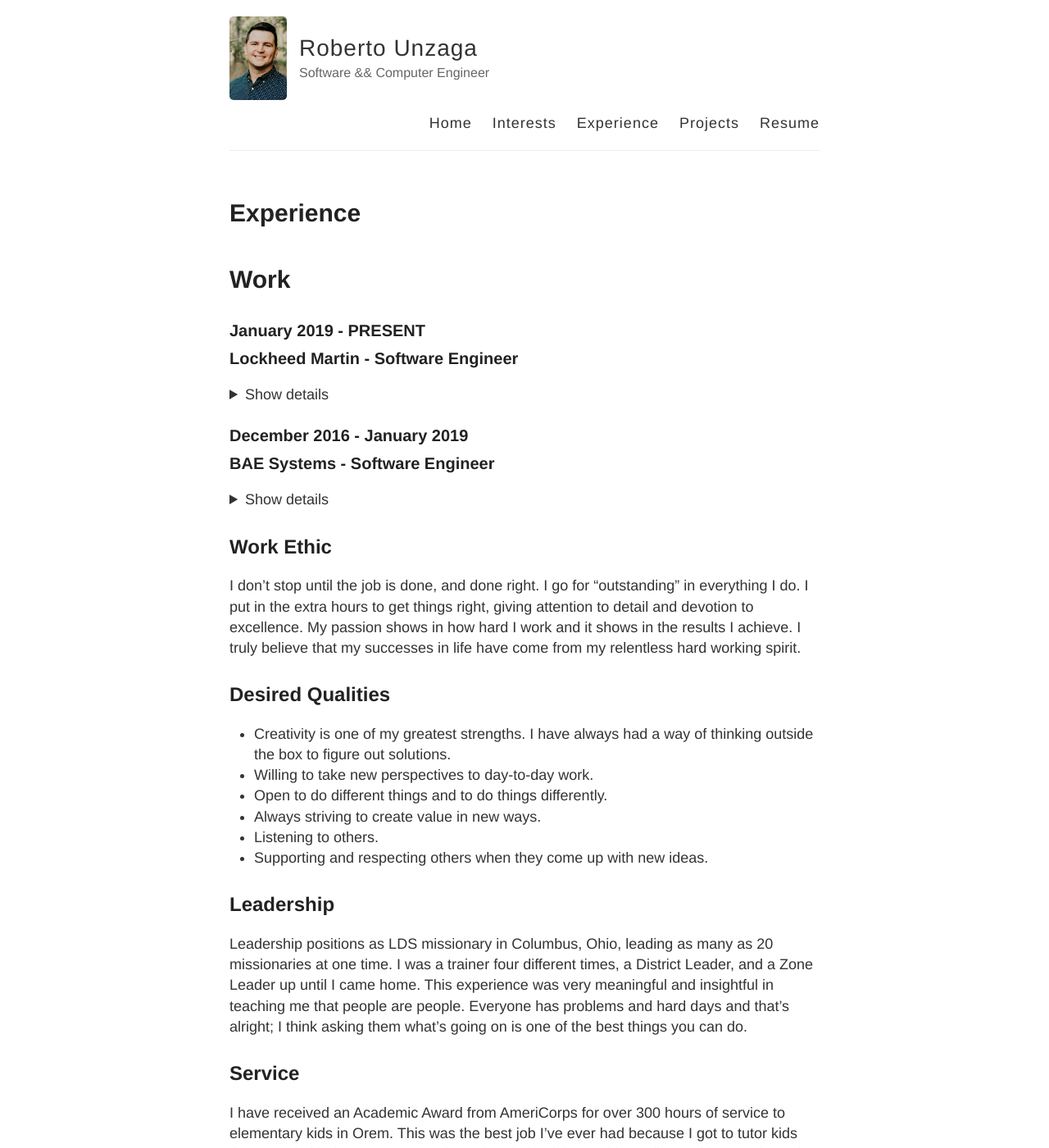
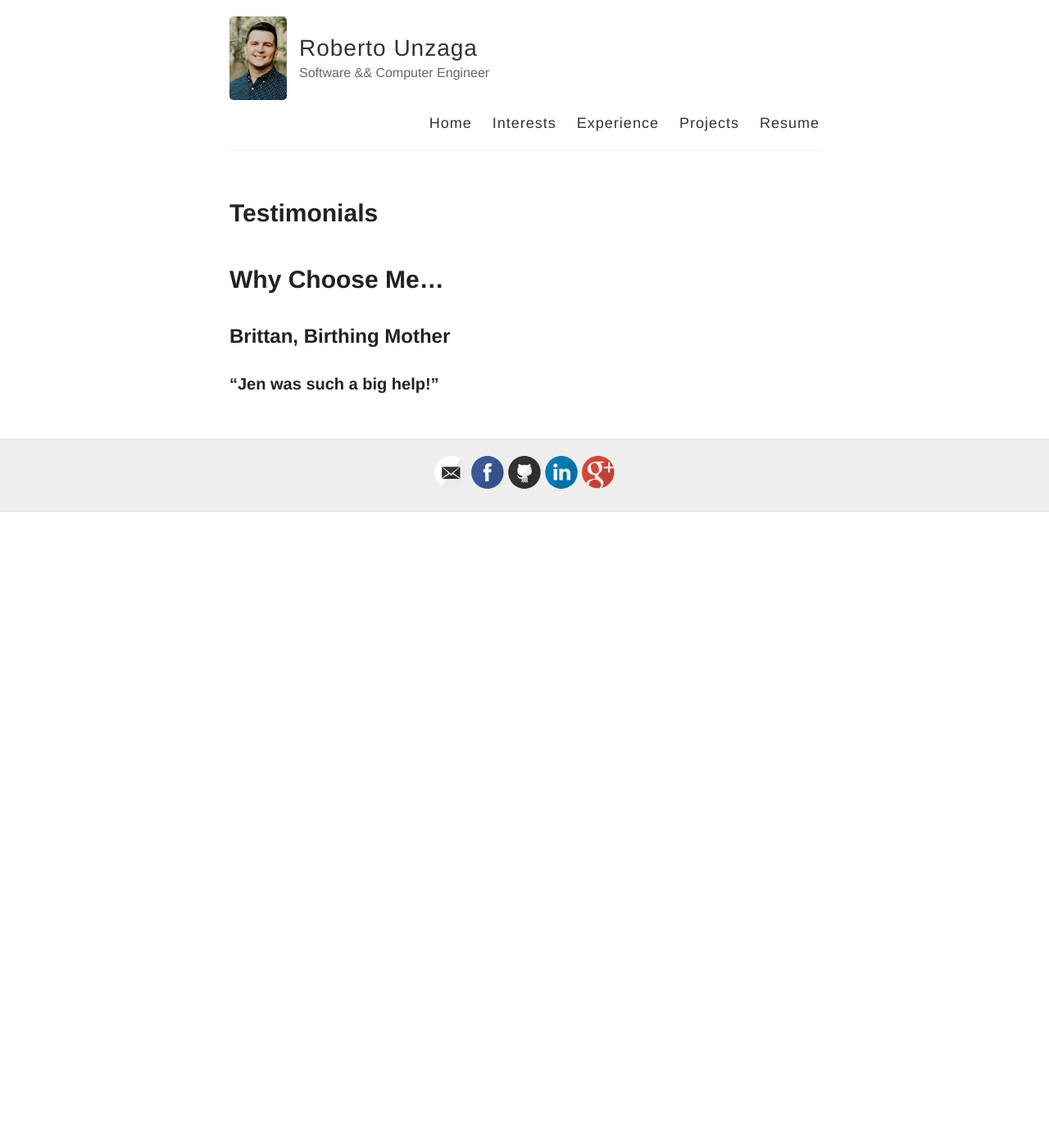
Before and after one commit to runzaga/TravelShacking.github.io, a Jekyll site: the page built from experience.md, in a window 1280 px wide and 1400 px high. Shown: the whole window at 82% size. Built offline with Jekyll 4.4.1, drawn with Linux system fonts in a browser that asks for light colours; some of the changed text lies outside the part shown.

Commit message:
Update experience.md

```diff
--- a/experience.md
+++ b/experience.md
@@ -1,76 +1,10 @@
 ---
 layout: page
-title: Experience
-permalink: /experience/
+title: Testimonials
+permalink: /testimonials/
 ---
 
-# Work
+# Why Choose Me...
 
-### January 2019 - PRESENT <br> Lockheed Martin - Software Engineer
-<details>
-  <summary>
-    Show details
-  </summary>
-  <ul>
-    <li>Unit Testing Satellite software on virtual Linux system using Visual Studio and the Command Line</li>
-    <li>Learned to use Google Test/Mock and VNC Viewer easily and am working remotely in Agile environment</li>
-  </ul>
-</details>
-
-### December 2016 - January 2019 <br> BAE Systems - Software Engineer
-<details>
-  <summary>
-   Show details
-  </summary>
-  <ul>
-    <li>Developed, as a team, the Process Model Toolkit (PMT) using C# and WPF</li>
-    <li>Increased model speed by 300% by eliminating redundant programming and implementing threading</li>
-    <li>Communicated directly with government customer face-to-face to make improvements to PMT</li>
-    <li>Created presentations for customer and internal employees to use as guide</li>
-  </ul>
-</details>
-
-
-## Work Ethic
-I don’t stop until the job is done, and done right. I go for “outstanding” in everything I do. I put in the extra hours to get things right, giving attention to detail and devotion to excellence. My passion shows in how hard I work and it shows in the results I achieve. I truly believe that my successes in life have come from my relentless hard working spirit.
-
-## Desired Qualities
-
-<ul>
-  <li>Creativity is one of my greatest strengths. I have always had a way of thinking outside the box to figure out solutions.</li>
-  <li>Willing to take new perspectives to day-to-day work.</li>
-  <li>Open to do different things and to do things differently.</li>
-  <li>Always striving to create value in new ways.</li>
-  <li>Listening to others.</li>
-  <li>Supporting and respecting others when they come up with new ideas.</li>
-</ul>
-
-## Leadership
-Leadership positions as LDS missionary in Columbus, Ohio, leading as many as 20 missionaries at one time. I was a trainer four different times, a District Leader, and a Zone Leader up until I came home. This experience was very meaningful and insightful in teaching me that people are people. Everyone has problems and hard days and that's alright; I think asking them what's going on is one of the best things you can do.
-
-## Service
-I have received an Academic Award from AmeriCorps for over 300 hours of service to elementary kids in Orem. This was the best job I've ever had because I got to tutor kids that were in kindergarten up to 6th grade. I helped them with reading, writing, math, and got to help two Brazilian children and one Russian child learn English. I also helped with their first musical in years and got to play with them at recess. Helping those kids and building relationships will be an experience I will never forget. Serving not only helped the kids but also gave me skills in teaching my own children.
-
-## What Others Have Said About My Performance
-<details>
-  <summary>
-    Taylor Richards, President, Taylor's Boats, Inc.
-  </summary>
-<ul>
-"I found Rob’s character very impressive. He was not just a hard worker with a great attitude but he had great integrity and honesty. I completely trusted Rob to do a great job, take good care of customers and support his teammates. He was entrusted with company equipment, vehicles and customer’s very expensive boats. I always had total confidence in anything Rob was involved in. I knew the work would be performed with excellence. Rob was very teachable. We had many training meeting with our associates and Rob always took everything he was trained on and immediately applied the principles taught and contributed to the success of our team. I can confidently give Roberto Unzaga my highest recommendation."
-</ul>
-  </details>
-  <details>
-    <summary>
-      Eric Ehlen, Project Manager, BAE Systems, Inc.
-    </summary>
-<ul>
-  "Rob always has a great attitude and is very dependable; he has a great work ethic. Rob continually comes up with self-generated ideas to make the process better and he bounces those ideas off his teammates to make sure they are on-target. He is clear and concise, not just in speaking, but in his writing. The Process Model Toolkit project was a collaborative effort and Rob is an excellent team player."
-    </ul>
-</details>
-
-# Education
-
-### Bachelor of Science in Computer Engineering from Utah Valley University
-- NSF LEAP - Full Tuition Scholarship
-- Graduated May 2018
+## Brittan, Birthing Mother
+### "Jen was such a big help!"
```
